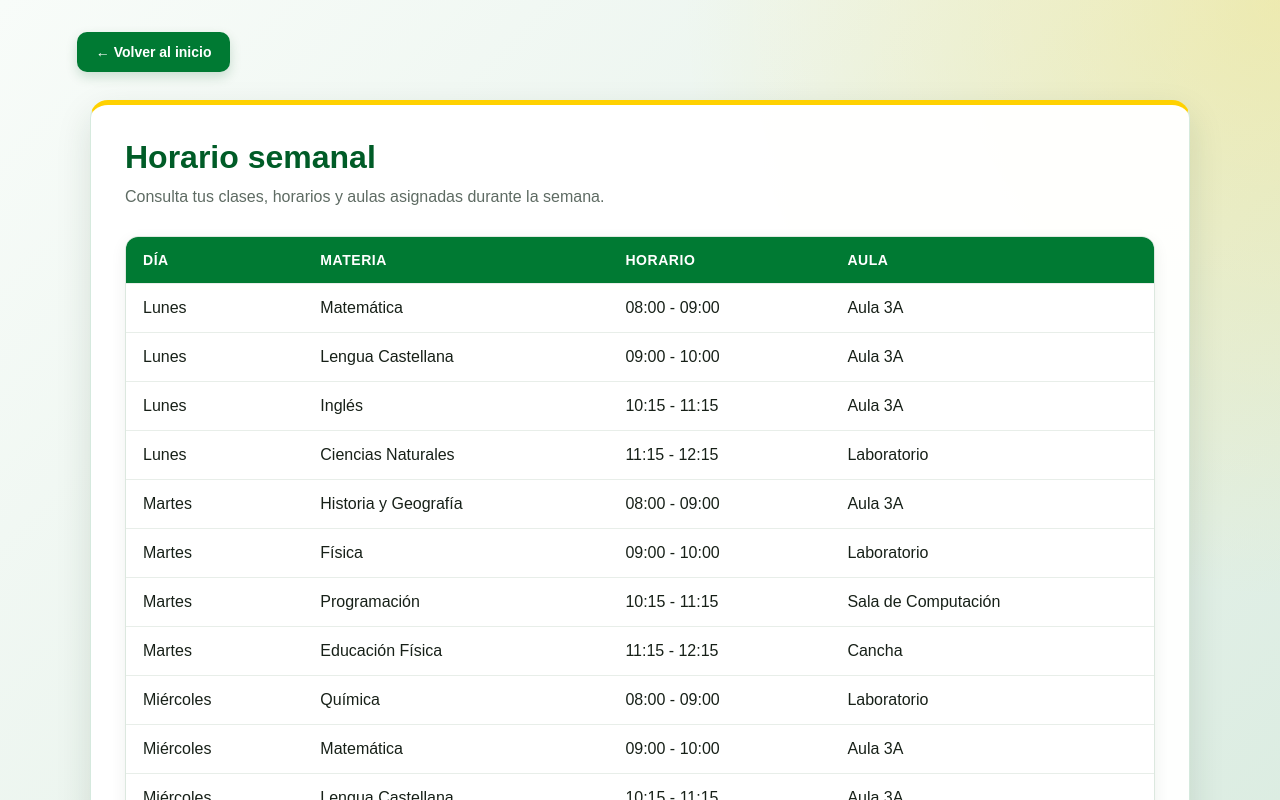
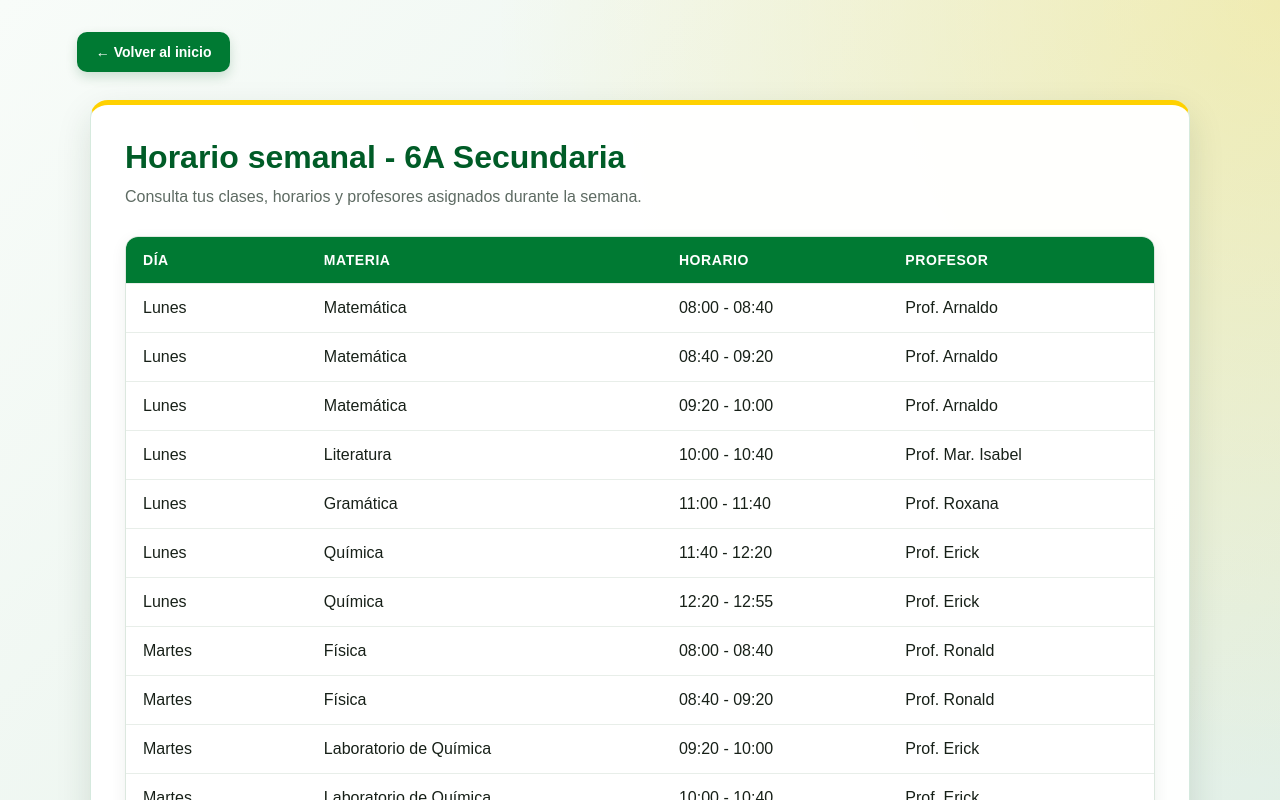
Before and after one commit to jhoelxander10-dot/Frontend-Proyect, a React (Vite) app: page /horarios in a window 1280 px wide. Shown: the top 800 px of the page. Built offline with nearby package versions, Linux system fonts and the light colour scheme.

Commit message:
Actualizar horario real de 6A con materias y profesores

```diff
--- a/src/pages/HorariosPage.tsx
+++ b/src/pages/HorariosPage.tsx
@@ -2,26 +2,41 @@ import { useNavigate } from "react-router-dom";
 import "./SectionPage.css";
 
 const horario = [
-  ["Lunes", "Matemática", "08:00 - 09:00", "Aula 3A"],
-  ["Lunes", "Lengua Castellana", "09:00 - 10:00", "Aula 3A"],
-  ["Lunes", "Inglés", "10:15 - 11:15", "Aula 3A"],
-  ["Lunes", "Ciencias Naturales", "11:15 - 12:15", "Laboratorio"],
-  ["Martes", "Historia y Geografía", "08:00 - 09:00", "Aula 3A"],
-  ["Martes", "Física", "09:00 - 10:00", "Laboratorio"],
-  ["Martes", "Programación", "10:15 - 11:15", "Sala de Computación"],
-  ["Martes", "Educación Física", "11:15 - 12:15", "Cancha"],
-  ["Miércoles", "Química", "08:00 - 09:00", "Laboratorio"],
-  ["Miércoles", "Matemática", "09:00 - 10:00", "Aula 3A"],
-  ["Miércoles", "Lengua Castellana", "10:15 - 11:15", "Aula 3A"],
-  ["Miércoles", "Inglés", "11:15 - 12:15", "Aula 3A"],
-  ["Jueves", "Programación", "08:00 - 09:00", "Sala de Computación"],
-  ["Jueves", "Física", "09:00 - 10:00", "Laboratorio"],
-  ["Jueves", "Ciencias Naturales", "10:15 - 11:15", "Laboratorio"],
-  ["Jueves", "Educación Física", "11:15 - 12:15", "Cancha"],
-  ["Viernes", "Matemática", "08:00 - 09:00", "Aula 3A"],
-  ["Viernes", "Historia y Geografía", "09:00 - 10:00", "Aula 3A"],
-  ["Viernes", "Química", "10:15 - 11:15", "Laboratorio"],
-  ["Viernes", "Programación", "11:15 - 12:15", "Sala de Computación"],
+  ["Lunes", "Matemática", "08:00 - 08:40", "Prof. Arnaldo"],
+  ["Lunes", "Matemática", "08:40 - 09:20", "Prof. Arnaldo"],
+  ["Lunes", "Matemática", "09:20 - 10:00", "Prof. Arnaldo"],
+  ["Lunes", "Literatura", "10:00 - 10:40", "Prof. Mar. Isabel"],
+  ["Lunes", "Gramática", "11:00 - 11:40", "Prof. Roxana"],
+  ["Lunes", "Química", "11:40 - 12:20", "Prof. Erick"],
+  ["Lunes", "Química", "12:20 - 12:55", "Prof. Erick"],
+  ["Martes", "Física", "08:00 - 08:40", "Prof. Ronald"],
+  ["Martes", "Física", "08:40 - 09:20", "Prof. Ronald"],
+  ["Martes", "Laboratorio de Química", "09:20 - 10:00", "Prof. Erick"],
+  ["Martes", "Laboratorio de Química", "10:00 - 10:40", "Prof. Erick"],
+  ["Martes", "Matemática", "11:00 - 11:40", "Prof. Arnaldo"],
+  ["Martes", "Matemática", "11:40 - 12:20", "Prof. Arnaldo"],
+  ["Martes", "Sociales", "12:20 - 12:55", "Prof. Ibert"],
+  ["Miércoles", "Matemática", "08:00 - 08:40", "Prof. Arnaldo"],
+  ["Miércoles", "Matemática", "08:40 - 09:20", "Prof. Arnaldo"],
+  ["Miércoles", "Química", "09:20 - 10:00", "Prof. Erick"],
+  ["Miércoles", "Química", "10:00 - 10:40", "Prof. Erick"],
+  ["Miércoles", "Biología", "11:00 - 11:40", "Prof. Jhissel"],
+  ["Miércoles", "Artes Plásticas", "11:40 - 12:20", "Prof. Jancko"],
+  ["Miércoles", "Artes Plásticas", "12:20 - 12:55", "Prof. Jancko"],
+  ["Jueves", "Inglés", "08:00 - 08:40", "Prof. Ricardo"],
+  ["Jueves", "Inglés", "08:40 - 09:20", "Prof. Ricardo"],
+  ["Jueves", "Cálculo", "09:20 - 10:00", "Prof. Arnaldo"],
+  ["Jueves", "Cálculo", "10:00 - 10:40", "Prof. Arnaldo"],
+  ["Jueves", "Filosofía", "11:00 - 11:40", "Prof. Patricia"],
+  ["Jueves", "Laboratorio de Física", "11:40 - 12:20", "Prof. Gonzalo"],
+  ["Jueves", "Laboratorio de Física", "12:20 - 12:55", "Prof. Gonzalo"],
+  ["Viernes", "Física", "08:00 - 08:40", "Prof. Ronald"],
+  ["Viernes", "Física", "08:40 - 09:20", "Prof. Ronald"],
+  ["Viernes", "Religión", "09:20 - 10:00", "Prof. Mildred"],
+  ["Viernes", "Religión", "10:00 - 10:40", "Prof. Mildred"],
+  ["Viernes", "Música", "11:00 - 11:40", "Prof. Limber"],
+  ["Viernes", "Educación Física", "11:40 - 12:20", "Prof. Ariel"],
+  ["Viernes", "Educación Física", "12:20 - 12:55", "Prof. Soledad"],
 ];
 
 function HorariosPage() {
@@ -31,17 +46,17 @@ function HorariosPage() {
     <main className="section-page">
       <button className="back-button" onClick={() => navigate("/")}>← Volver al inicio</button>
       <section className="section-card">
-        <h1>Horario semanal</h1>
-        <p>Consulta tus clases, horarios y aulas asignadas durante la semana.</p>
+        <h1>Horario semanal - 6A Secundaria</h1>
+        <p>Consulta tus clases, horarios y profesores asignados durante la semana.</p>
         <div className="table-wrap">
           <table>
             <thead>
-              <tr><th>Día</th><th>Materia</th><th>Horario</th><th>Aula</th></tr>
+              <tr><th>Día</th><th>Materia</th><th>Horario</th><th>Profesor</th></tr>
             </thead>
             <tbody>
-              {horario.map(([dia, materia, hora, aula], index) => (
-                <tr key={`${dia}-${materia}-${index}`}>
-                  <td>{dia}</td><td>{materia}</td><td>{hora}</td><td>{aula}</td>
+              {horario.map(([dia, materia, hora, profesor], index) => (
+                <tr key={`${dia}-${materia}-${hora}-${index}`}>
+                  <td>{dia}</td><td>{materia}</td><td>{hora}</td><td>{profesor}</td>
                 </tr>
               ))}
             </tbody>
```
